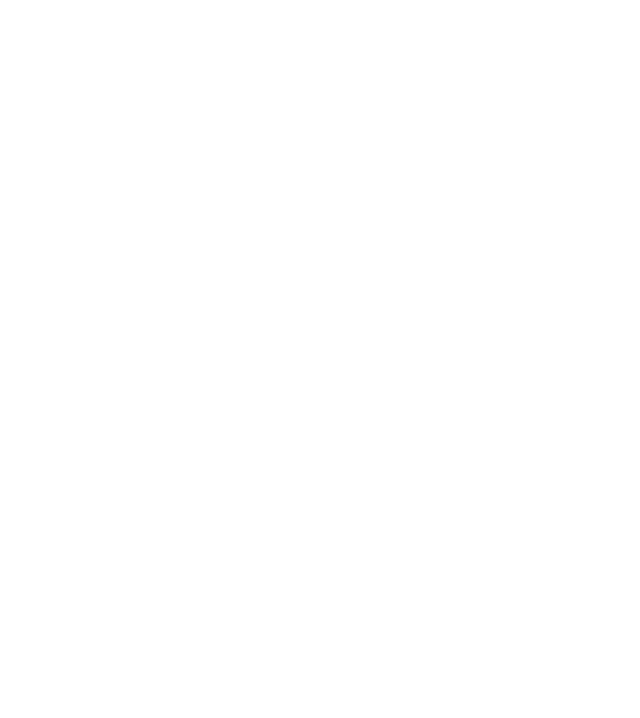
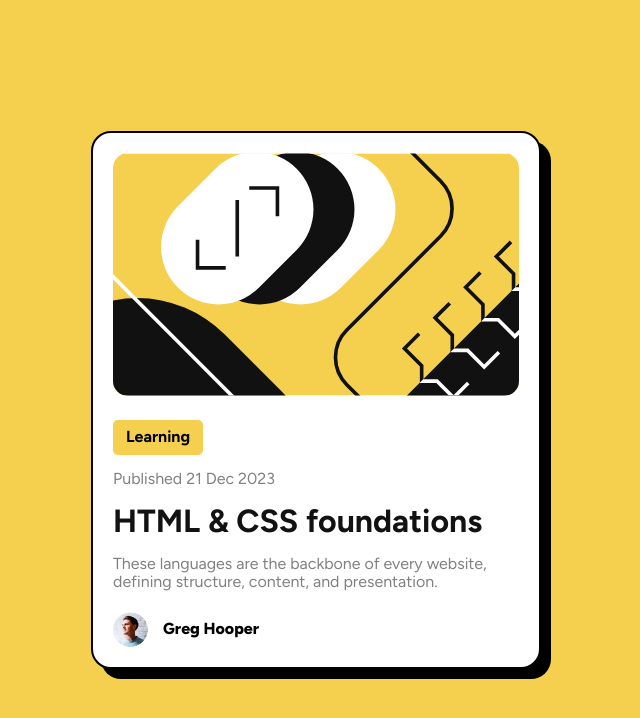
Before and after one commit to samimkabiru/Blog-card, a plain HTML site: page index.html in a window 1280 px wide. Shown: the whole page, without its empty margins (324-964 px from the left). Drawn offline with Linux system fonts and the light colour scheme.

Commit message:
Build the blog preview card component.

```diff
--- a/css/styles.css
+++ b/css/styles.css
@@ -13,6 +13,7 @@ body {
   font-size: 1.6rem;
   color: hsl(0 0% 50%);
   font-family: "Figtree", Arial, Helvetica, sans-serif;
+  height: 100vh;
 }
 
 h1 {
@@ -37,7 +38,7 @@ p {
 }
 
 .media__text {
-  font-weight: 700;
+  font-weight: 800;
   color: #000;
   margin-left: 1.5rem;
 }
@@ -51,3 +52,54 @@ p {
   background: hsl(47 88% 63%);
   border-radius: 0.5rem;
 }
+
+.blog-container {
+  padding: 0 2.5rem;
+  display: flex;
+  align-items: center;
+  background: hsl(47 88% 63%);
+  height: 100vh;
+}
+
+/* Blog */
+.blog {
+  border: 0.2rem solid #000;
+  max-width: 45rem;
+  margin: 0 auto;
+  align-self: center;
+  border-radius: 2rem;
+  box-shadow: 1rem 1rem #000;
+  background-color: #fff;
+}
+
+.blog__header {
+  padding: 2rem;
+}
+
+.blog__body {
+  padding: 2rem;
+  padding-top: 0;
+}
+
+.blog__image {
+  width: 100%;
+  border-radius: 1.5rem;
+}
+
+.blog__badge {
+  margin-bottom: 1.5rem;
+}
+
+.blog__heading {
+  margin: 1.5rem 0;
+  transition: color 0.2s;
+  cursor: pointer;
+}
+
+.blog__heading:hover {
+  color: hsl(47 88% 63%);
+}
+
+.blog__article {
+  margin-bottom: 2rem;
+}
--- a/index.html
+++ b/index.html
@@ -13,5 +13,36 @@
       rel="stylesheet"
     />
   </head>
-  <body></body>
+  <body>
+    <section class="blog-container">
+      <main class="blog">
+        <header class="blog__header">
+          <img
+            src="images/illustration-article.svg"
+            alt=""
+            class="blog__image"
+          />
+        </header>
+        <div class="blog__body">
+          <span class="badge blog__badge">Learning</span>
+          <p>Published <time datetime="2023-12-21">21 Dec 2023 </time></p>
+          <div class="blog__article">
+            <h1 class="blog__heading">HTML & CSS foundations</h1>
+            <p class="blog__text">
+              These languages are the backbone of every website, defining
+              structure, content, and presentation.
+            </p>
+          </div>
+          <div class="media">
+            <img
+              src="images/image-avatar.webp"
+              alt="An image of a person"
+              class="media__image"
+            />
+            <p class="media__text">Greg Hooper</p>
+          </div>
+        </div>
+      </main>
+    </section>
+  </body>
 </html>
```
